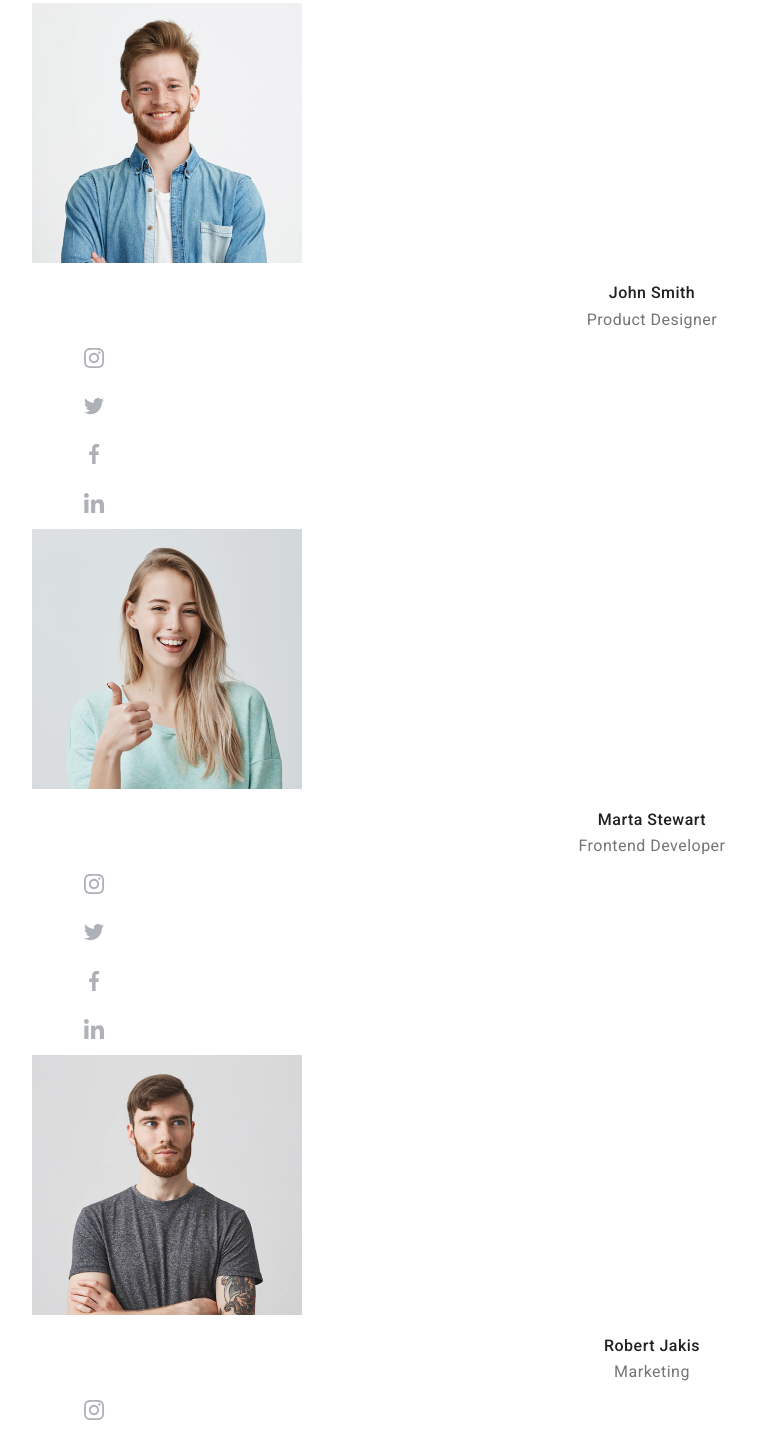
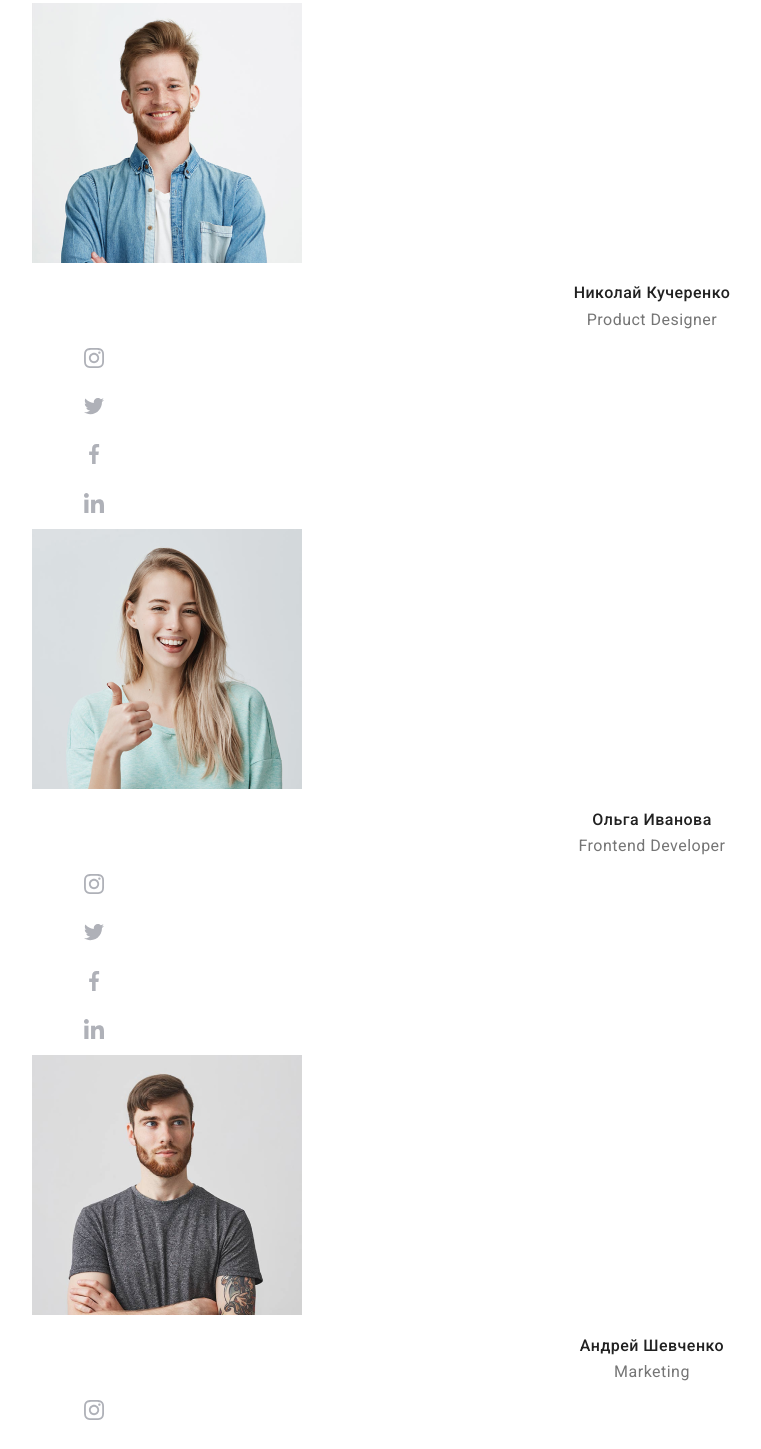
Before and after one commit to VSGoIT/goit-markup-hw-02, a plain HTML site: page index.html in a window 1280 px wide. Shown: the part 1858-3307 px from the top of the page, without its empty margins (8-769 px from the left). Drawn offline with Linux system fonts and the light colour scheme.

Commit message:
Изменяет имена команды на русский

```diff
--- a/index.html
+++ b/index.html
@@ -121,8 +121,8 @@
         <h2 class="section-title">Наша команда</h2>
         <ul>
           <li>
-            <img src="./images/john.png" alt="John Smith" />
-            <h3 lang="en" class="team-name">John Smith</h3>
+            <img src="./images/nickolay.png" alt="Николай Кучеренко" />
+            <h3 lang="en" class="team-name">Николай Кучеренко</h3>
             <p lang="en" class="proffesion">Product Designer</p>
             <ul>
               <li>
@@ -148,8 +148,8 @@
             </ul>
           </li>
           <li>
-            <img src="./images/marta.png" alt="Marta Stewart" />
-            <h3 lang="en" class="team-name">Marta Stewart</h3>
+            <img src="./images/olga.png" alt="Ольга Иванова" />
+            <h3 lang="en" class="team-name">Ольга Иванова</h3>
             <p lang="en" class="proffesion">Frontend Developer</p>
             <ul>
               <li>
@@ -175,8 +175,8 @@
             </ul>
           </li>
           <li>
-            <img src="./images/robert.png" alt="Robert Jakis" />
-            <h3 lang="en" class="team-name">Robert Jakis</h3>
+            <img src="./images/andrey.png" alt="Андрей Шевченко" />
+            <h3 lang="en" class="team-name">Андрей Шевченко</h3>
             <p lang="en" class="proffesion">Marketing</p>
             <ul>
               <li>
@@ -202,8 +202,8 @@
             </ul>
           </li>
           <li>
-            <img src="./images/martin.png" alt="Martin Doe" />
-            <h3 lang="en" class="team-name">Martin Doe</h3>
+            <img src="./images/ivan.png" alt="Иван Николаев" />
+            <h3 lang="en" class="team-name">Иван Николаев</h3>
             <p lang="en" class="proffesion">UI Designer</p>
             <ul>
               <li>
```
Also changed, not shown: images/andrey.png (renamed from images/robert.png), images/ivan.png (renamed from images/martin.png), images/nickolay.png (renamed from images/john.png), images/olga.png (renamed from images/marta.png).
